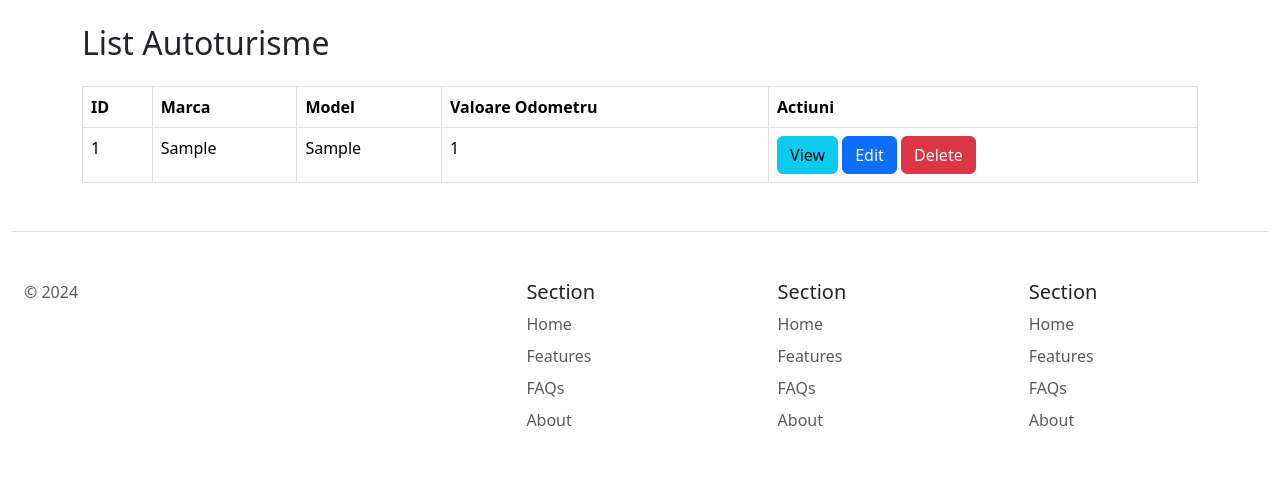
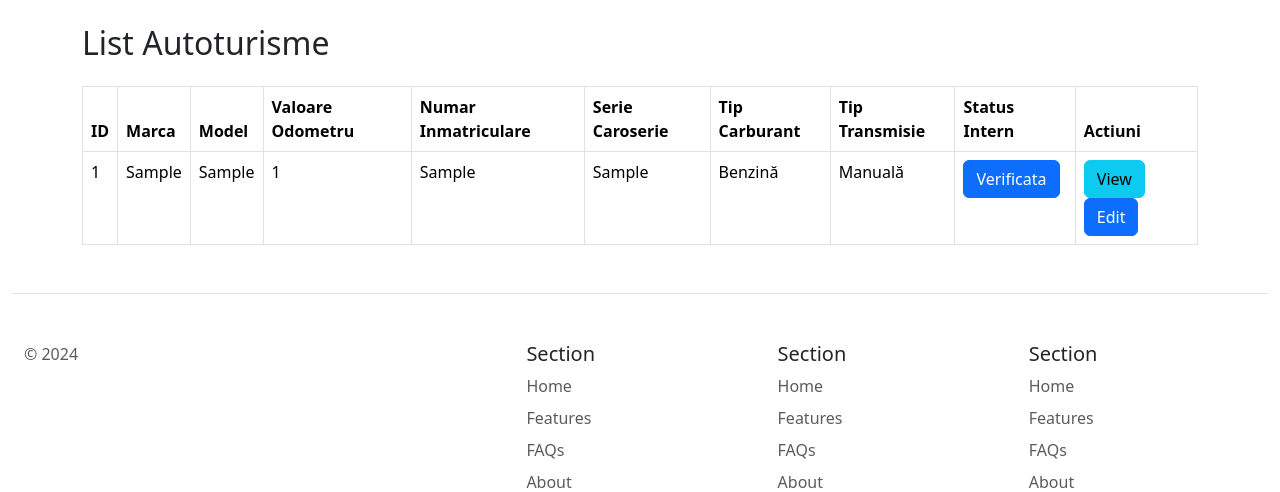
Before and after one commit to mihai-madalin/ProiectLicentaRadacini, a Flask app: page /autoturism/list in a window 1280 px wide. Shown: the part 123-615 px from the top of the page. Run offline with Flask 3, Linux system fonts and the light colour scheme; a user stored in the database is signed in; data comes from the database, SQL or seed files in the repository; both versions use the stored data as it was after the commit; tables that the repository leaves empty hold one stand-in row (values such as "Sample post"); parts of the project's set-up code (start-up, migrations or seed data) failed here and were passed over; some libraries are stand-ins or nearby versions.

Commit message:
Update stabilitate plus capturi de ecran cu anexe

```diff
--- a/blueprints/oferte/routes.py
+++ b/blueprints/oferte/routes.py
@@ -109,12 +109,12 @@ def generate_offer_report(codOferta):
     fotografii = AutoturismFotografii.query.filter_by(codAutoturism=oferta.codAutorism).all()
     oferte_anterioare = OfertaVanzare.query.filter_by(codAutorism=oferta.codAutorism).all()
 
-    # Display values
+
     tip_transmisie = TIP_TRANSMISIE.get(autoturism.tipTransmisie, 'N/A')
     status = STATUS.get(autoturism.status, 'N/A')
     combustibil = COMBUSTIBIL.get(autoturism.combustibil, 'N/A')
 
-    # Apply rules for electric cars
+    # Reguli de afisare in functie d emasina
     if autoturism.combustibil == 3:
         autoturism.capacitateRezervorTermic = None
     elif autoturism.combustibil in [1, 2, 4, 5, 9]:
--- a/templates/autoturism/list_autoturism.html
+++ b/templates/autoturism/list_autoturism.html
@@ -10,6 +10,11 @@
                 <th>Marca</th>
                 <th>Model</th>
                 <th>Valoare Odometru</th>
+                <th>Numar Inmatriculare</th>
+                <th>Serie Caroserie</th>
+                <th>Tip Carburant</th>
+                <th>Tip Transmisie</th>
+                <th>Status Intern</th>
                 <th>Actiuni</th>
             </tr>
         </thead>
@@ -20,12 +25,50 @@
                 <td>{{ autoturism.marca }}</td>
                 <td>{{ autoturism.model }}</td>
                 <td>{{ autoturism.valoareOdometru }}</td>
+                <td>{{ autoturism.numarInmatriculare }}</td>
+                <td>{{ autoturism.serieCaroserie }}</td>
+                <td>
+                    {% if autoturism.combustibil == 1 %}
+                    Benzină
+                    {% elif autoturism.combustibil == 2 %}
+                    Diesel
+                    {% elif autoturism.combustibil == 3 %}
+                    Electrică
+                    {% elif autoturism.combustibil == 4 %}
+                    Benzină + GPL
+                    {% elif autoturism.combustibil == 5 %}
+                    Diesel + GNC
+                    {% elif autoturism.combustibil == 6 %}
+                    Hibrid + Benzină
+                    {% elif autoturism.combustibil == 7 %}
+                    Hibrid + Diesel
+                    {% elif autoturism.combustibil == 9 %}
+                    Hidrogen
+                    {% endif %}
+                </td>
+                <td>
+                    {% if autoturism.tipTransmisie == 1 %}
+                    Manuală
+                    {% elif autoturism.tipTransmisie == 2 %}
+                    Automată
+                    {% endif %}
+                </td>
+                <td>
+                    {% if autoturism.status == 0 %}
+                    <button class="btn btn-secondary">Neverificată</button>
+                    {% elif autoturism.status == 1 %}
+                    <button class="btn btn-primary">Verificata</button>
+                    {% elif autoturism.status == 2 %}
+                    <button class="btn btn-info">In Vanzare</button>
+                    {% elif autoturism.status == 3 %}
+                    <button class="btn btn-success">Vanduta</button>
+                    {% elif autoturism.status == 4 %}
+                    <button class="btn btn-danger">Retrasă</button>
+                    {% endif %}
+                </td>
                 <td>
                     <a href="{{ url_for('autoturism.view_autoturism', autoturism_id=autoturism.codAutoturism) }}" class="btn btn-info">View</a>
                     <a href="{{ url_for('autoturism.edit_autoturism', autoturism_id=autoturism.codAutoturism) }}" class="btn btn-primary">Edit</a>
-                    <form action="{{ url_for('autoturism.delete_autoturism', autoturism_id=autoturism.codAutoturism) }}" method="POST" style="display:inline;">
-                        <button type="submit" class="btn btn-danger">Delete</button>
-                    </form>
                 </td>
             </tr>
             {% endfor %}
--- a/templates/components/base_user.html
+++ b/templates/components/base_user.html
@@ -182,11 +182,11 @@
     <script src="{{ url_for('static', filename='js/bootstrap.bundle.min.js') }}"></script>
     <script src="{{ url_for('static', filename='js/datatables.min.js') }}"></script>
     <script>
+        // In template-ul folosit in toate paginile
+        // adauga un DataTable pe toate entitatiile
+        // care au id-ul egal cu listă
         $(document).ready(function() {
             let table = new DataTable('#lista', {
-                language: {
-                    // url: '//cdn.datatables.net/plug-ins/1.11.5/i18n/ro.json'
-                },
                 dom: 'Bfrtip',
                 buttons: [
                     {
```
Also changed, not shown: Baza de date.sql (+8 -12 lines), blueprints/contracte/routes.py (+6 -9 lines), blueprints/inspectii/routes.py (+9 -15 lines).
